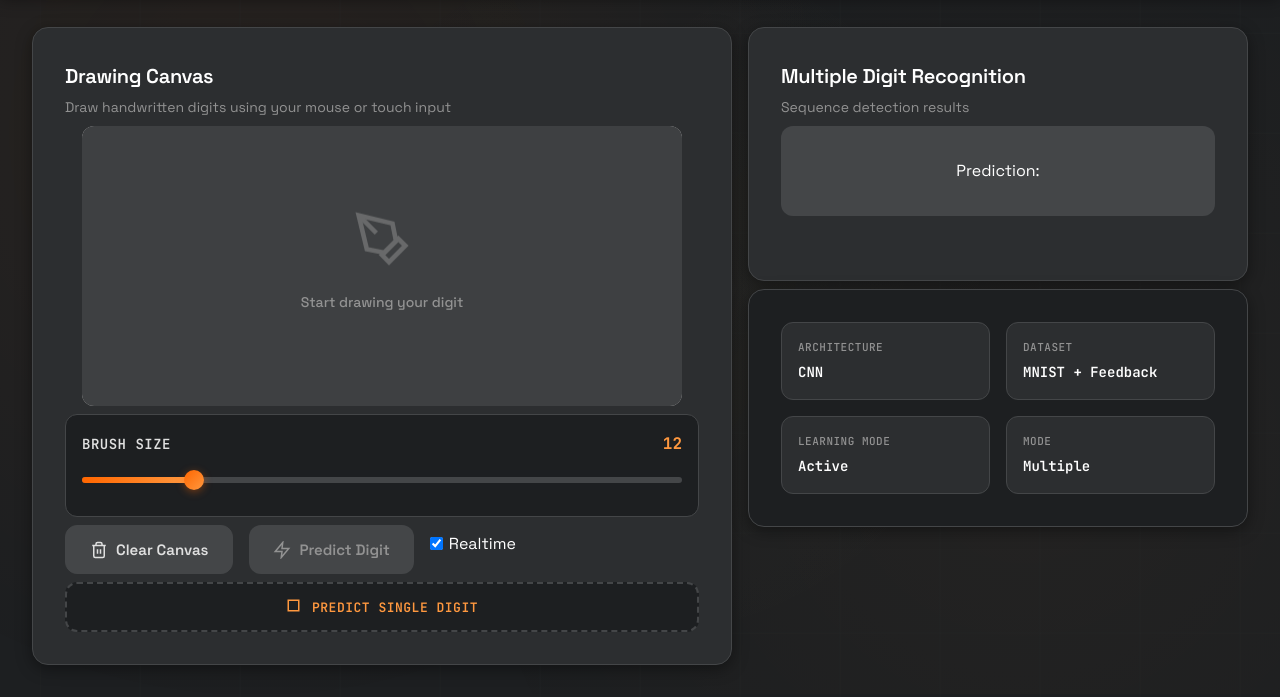
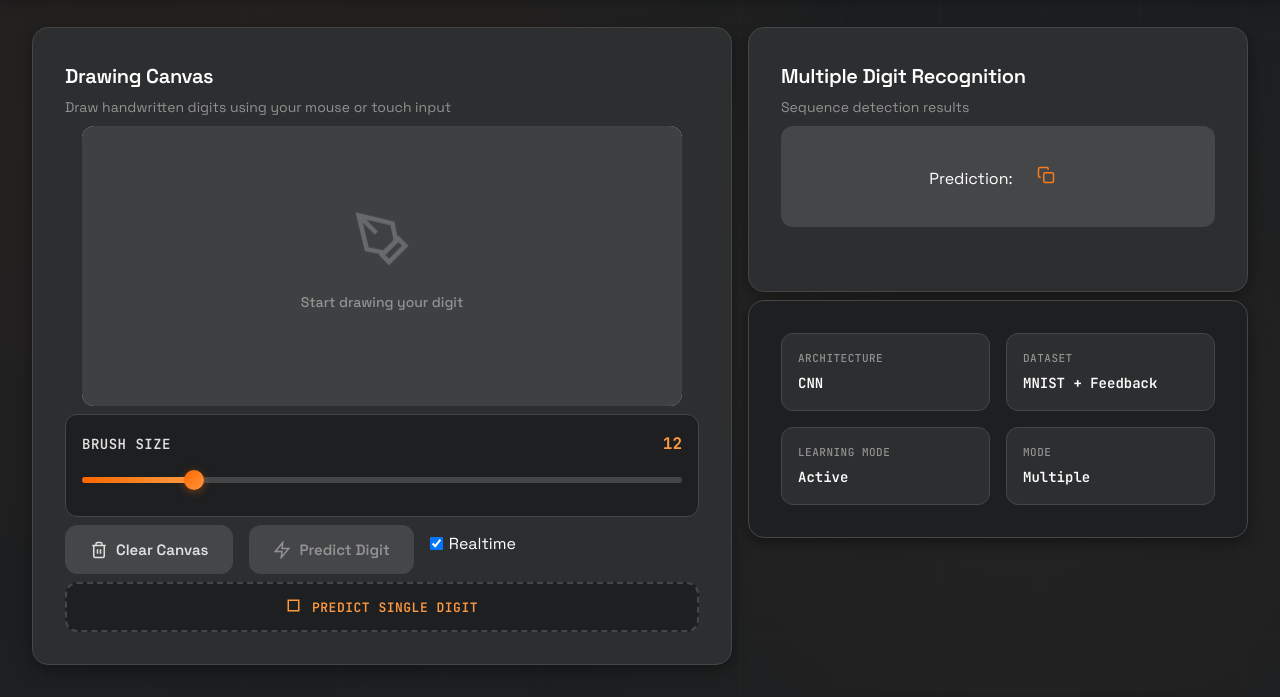
Before and after one commit to DSameer-infine8/SelfLearning-Handwritten-Digit-Recognition-System, a plain HTML site: page templates/index.html in a window 1280 px wide. Both pictures are taken after a click on the button "PREDICT MULTIPLE DIGITS". Shown: the part 106-803 px from the top of the page. Drawn offline with Linux system fonts and the light colour scheme.

Commit message:
Update UI for Multi-Digits Prediction

```diff
--- a/static/script.js
+++ b/static/script.js
@@ -467,7 +467,36 @@ function resetMultiResultUI() {
     document.getElementById("bars").innerHTML = "";
 }
 
+/*********************************************************
+ * COPY PREDICTION TO CLIPBOARD
+ *********************************************************/
+function copyPrediction() {
 
+    const prediction = document.getElementById("pred").textContent;
+
+    if (!prediction) {
+        alert("No prediction to copy!");
+        return;
+    }
+
+    navigator.clipboard.writeText(prediction)
+        .then(() => {
+
+            // Optional UI feedback
+            const btn = document.getElementById("copyPredictionBtn");
+            const oldIcon = btn.innerHTML;
+
+            btn.innerHTML = "✅";
+
+            setTimeout(() => {
+                btn.innerHTML = oldIcon;
+            }, 1500);
+
+        })
+        .catch(err => {
+            console.error("Copy failed:", err);
+        });
+}
 
 
 
--- a/static/style.css
+++ b/static/style.css
@@ -1371,3 +1371,15 @@ button:hover {
     width: 100%;
     height: 100%;
 }
+
+#copyPredictionBtn {
+    background: none;
+    border: none;
+    cursor: pointer;
+    margin-left: 8px;
+    color: #ff7a18;
+}
+
+#copyPredictionBtn:hover {
+    transform: scale(1.1);
+}
--- a/templates/index.html
+++ b/templates/index.html
@@ -303,7 +303,34 @@
               <div class="multi-prediction-zone">
                 <div class="sequence-display" id="sequenceDisplay">
                   <div class="panel">
-                    <div class="big">Prediction: <span id="pred"></span></div>
+                    <div class="big">
+                      Prediction: <span id="pred"></span>
+                      <button
+                        id="copyPredictionBtn"
+                        onclick="copyPrediction()"
+                        title="Copy Prediction"
+                      >
+                        <svg
+                          width="18"
+                          height="18"
+                          viewBox="0 0 24 24"
+                          fill="none"
+                          stroke="currentColor"
+                          stroke-width="2"
+                        >
+                          <rect
+                            x="9"
+                            y="9"
+                            width="13"
+                            height="13"
+                            rx="2"
+                          ></rect>
+                          <path
+                            d="M5 15H4a2 2 0 0 1-2-2V4a2 2 0 0 1 2-2h9a2 2 0 0 1 2 2v1"
+                          ></path>
+                        </svg>
+                      </button>
+                    </div>
                     <div id="bars" class="bars"></div>
                   </div>
                 </div>
```
Also changed, not shown: data/user_confirmed/1/1773211146.png (added), data/user_confirmed/7/1773211161.png (added).
